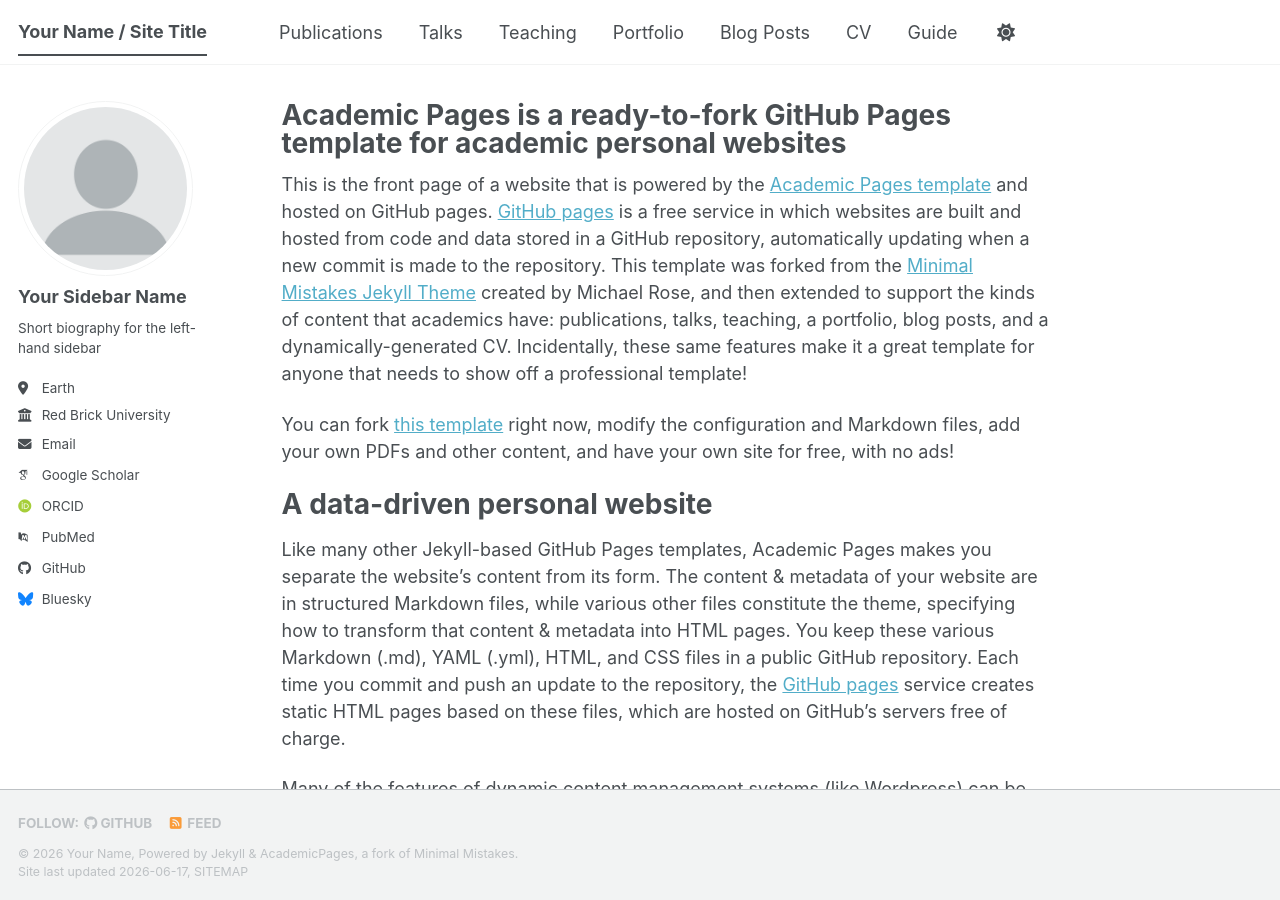
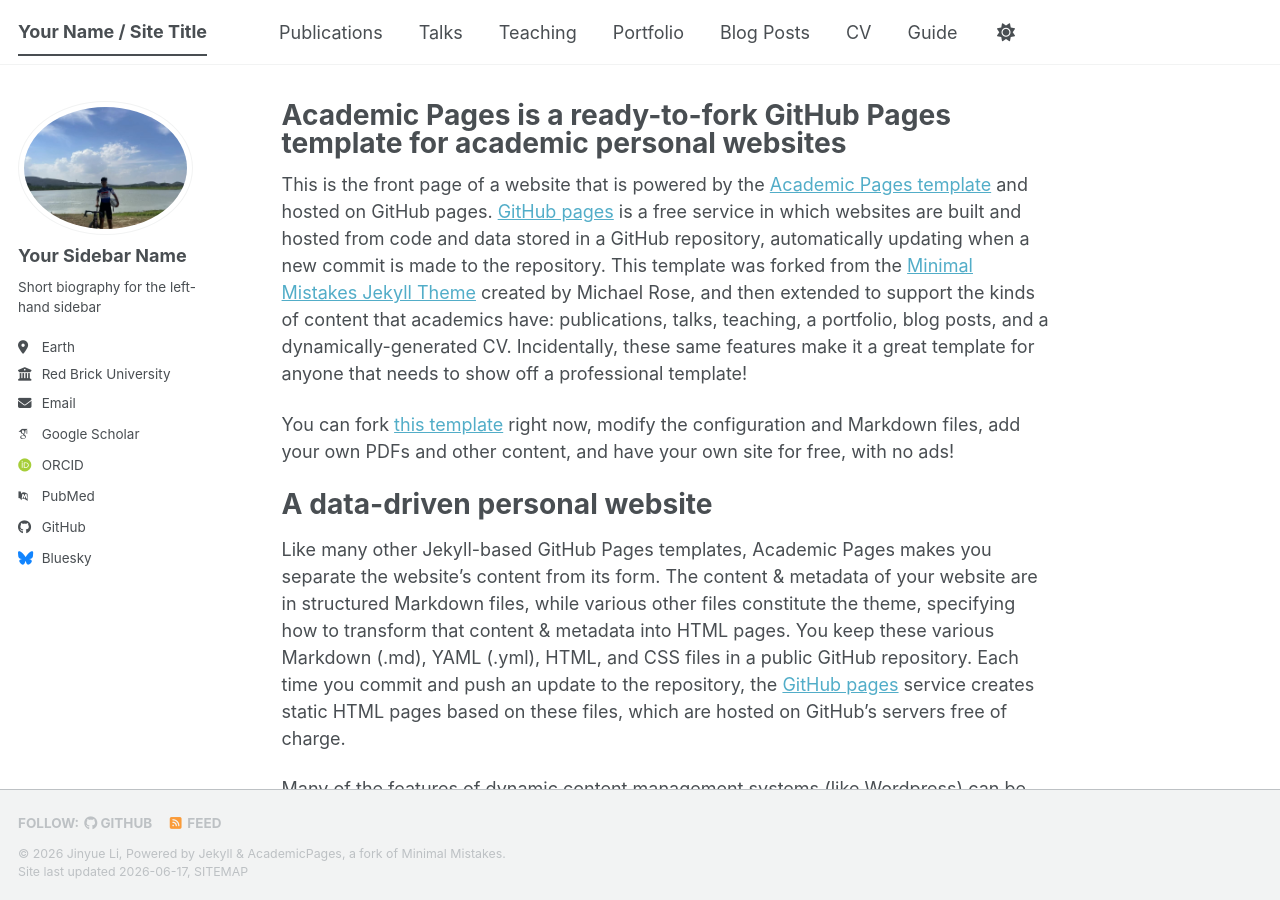
Before and after one commit to jylEcho/jylEcho.github.io, a Jekyll site: the page built from _pages/about.md, in a window 1280 px wide and 900 px high. Built offline with Jekyll 4.4.1, drawn with Linux system fonts in a browser that asks for light colours; some web fonts are replaced; a script bundle is joined from its source files by our own code; library files that are not in the unit come from our copies.

Commit message:
Update _config.yml

```diff
--- a/_config.yml
+++ b/_config.yml
@@ -11,7 +11,7 @@ locale                   : "en-US"
 site_theme               : "default" # The available themes options are "default", "air", "sunrise", "mint", "dirt" and "contrast"
 title                    : "Your Name / Site Title"
 title_separator          : "-"
-name                     : &name "Your Name"
+name                     : &name "Jinyue Li"
 description              : &description "Your Name's academic portfolio"   # Update this with a general description of your site, this is the default if not overridden by a page
 url                      : https://academicpages.github.io # The base hostname & protocol for your site e.g. "https://[your GitHub username].github.io",
                                                            # or if you already have some other page hosted on Github then use "https://[your GitHub username].github.io/[Your Repo Name]"
@@ -23,7 +23,7 @@ repository               : "academicpages/academicpages.github.io"
 #               Additional customization can be done by editing /_includes/author-profile.html
 author:
   # Biographic information
-  avatar           : "profile.png"
+  avatar           : "https://github.com/jylEcho/jylEcho.github.io/blob/master/JPG/bike.jpg"
   name             : "Your Sidebar Name"
   pronouns         : # example: "she/her"
   bio              : "Short biography for the left-hand sidebar"
@@ -35,10 +35,10 @@ author:
   # Academic websites
   academia         : # URL
   arxiv            : # URL - Update with the correct link to your profile
-  googlescholar    : "https://scholar.google.com/citations?user=PS_CX0AAAAAJ"
+  googlescholar    : "https://scholar.google.com/citations?user=zwIC3ksAAAAJ&hl=en"
   inspire-hep      : # URL
   impactstory      : # URL
-  orcid            : "https://orcid.org/yourorcidurl"
+  orcid            : "https://orcid.org/0009-0003-2565-3243"
   semantic         : # URL
   ssrn             : # URL
   pubmed           : "https://www.ncbi.nlm.nih.gov/pubmed/?term=john+snow"
```
